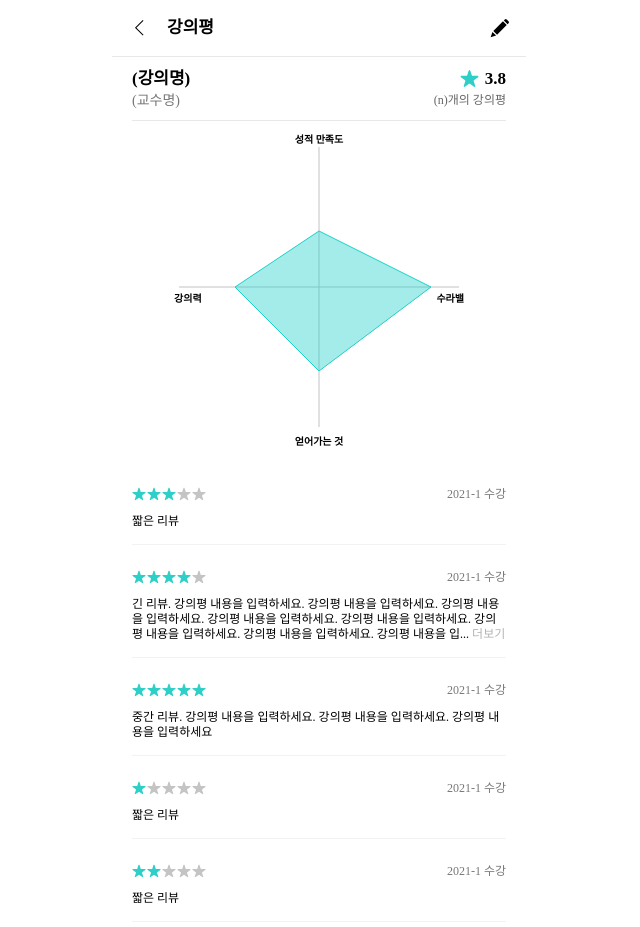
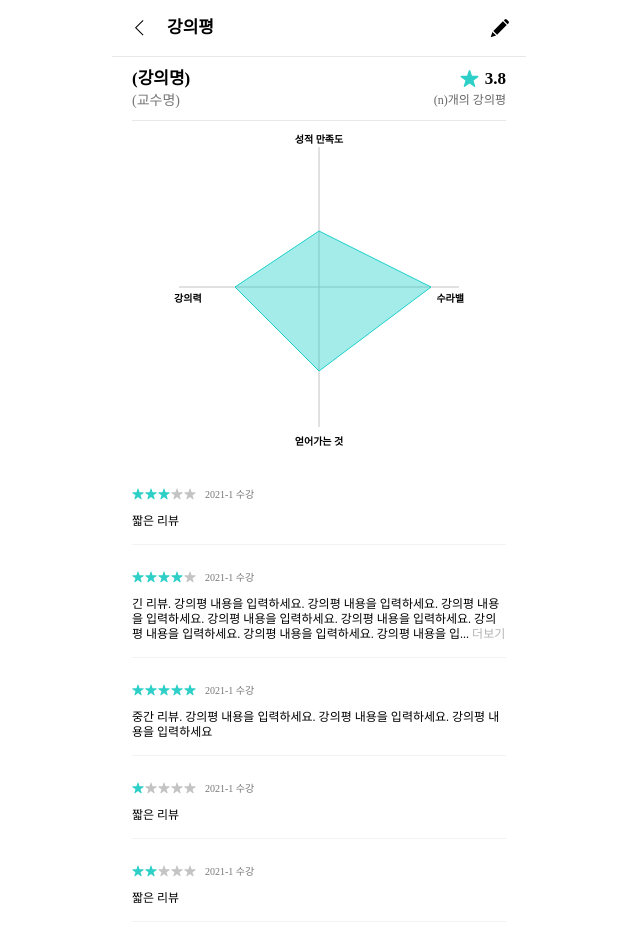
Before and after one commit to wafflestudio/snutt-ev-web, a Next.js app: page /detail in a window 1280 px wide. Shown: the whole page, without its empty margins (321-961 px from the left). Built offline with nearby package versions, Linux system fonts and the light colour scheme; a web font is replaced by a local one.

Commit message:
detail view style update

```diff
--- a/pageImpl/detailImpl/__components__/LectureReviewCard.tsx
+++ b/pageImpl/detailImpl/__components__/LectureReviewCard.tsx
@@ -15,8 +15,8 @@ export const LectureReviewCard = ({ review }: Props) => {
     <Wrapper>
       <Contents>
         <Header>
-          <Rating rating={review.point} size={14} />
           <SideInfo>
+            <Rating rating={review.point} size={12} />
             <Semester>{review.semester} 수강</Semester>
           </SideInfo>
         </Header>
@@ -52,12 +52,14 @@ const Header = styled.div`
 
 const Semester = styled(Detail)`
   color: ${COLORS.darkGray};
-  text-align: right;
+  text-align: left;
+  font-size: 10px;
+  margin-left: 8px;
 `
 
 const SideInfo = styled.div`
   display: flex;
-  flex-direction: column;
+  flex-direction: row;
 `
 
 const Review = styled.div`
```
